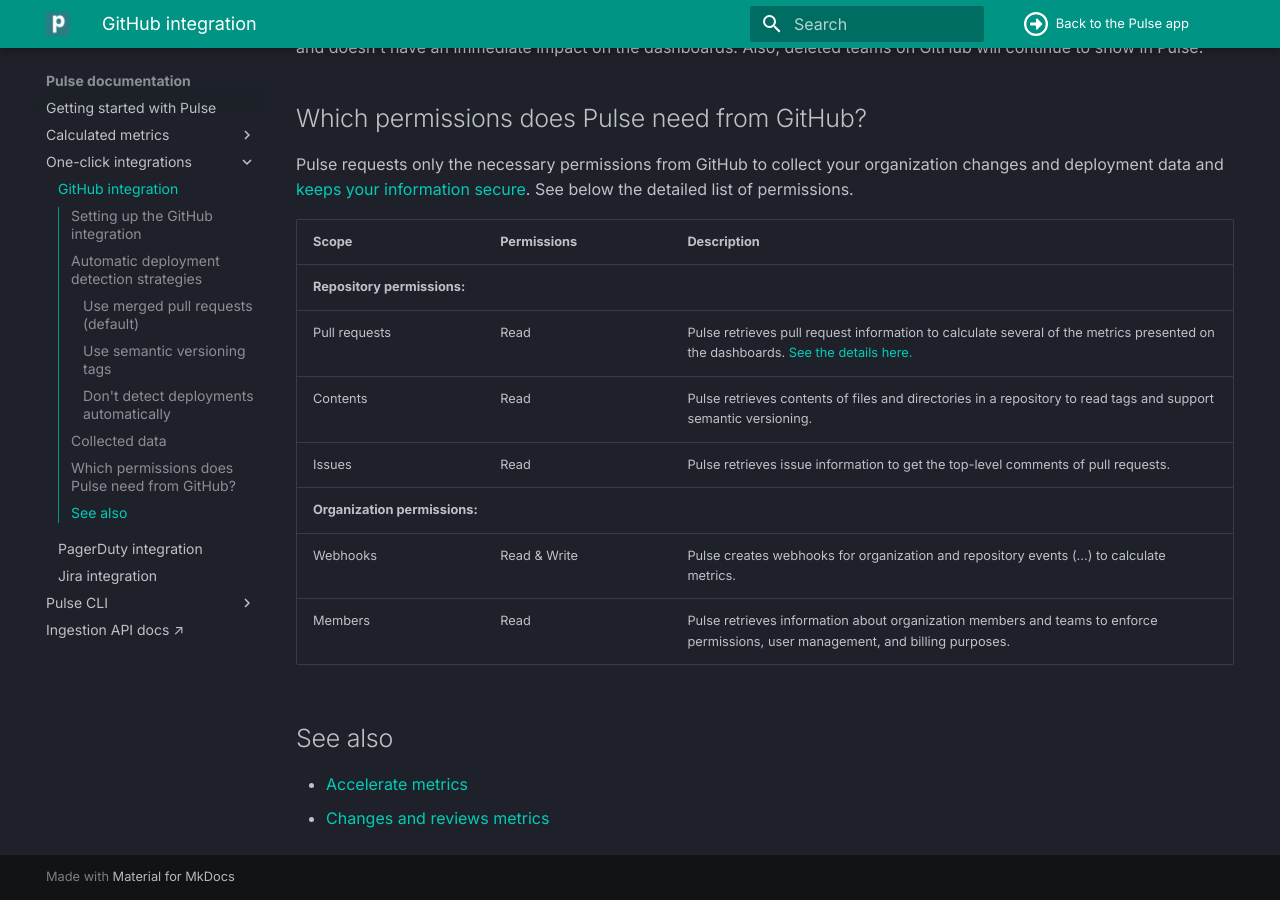
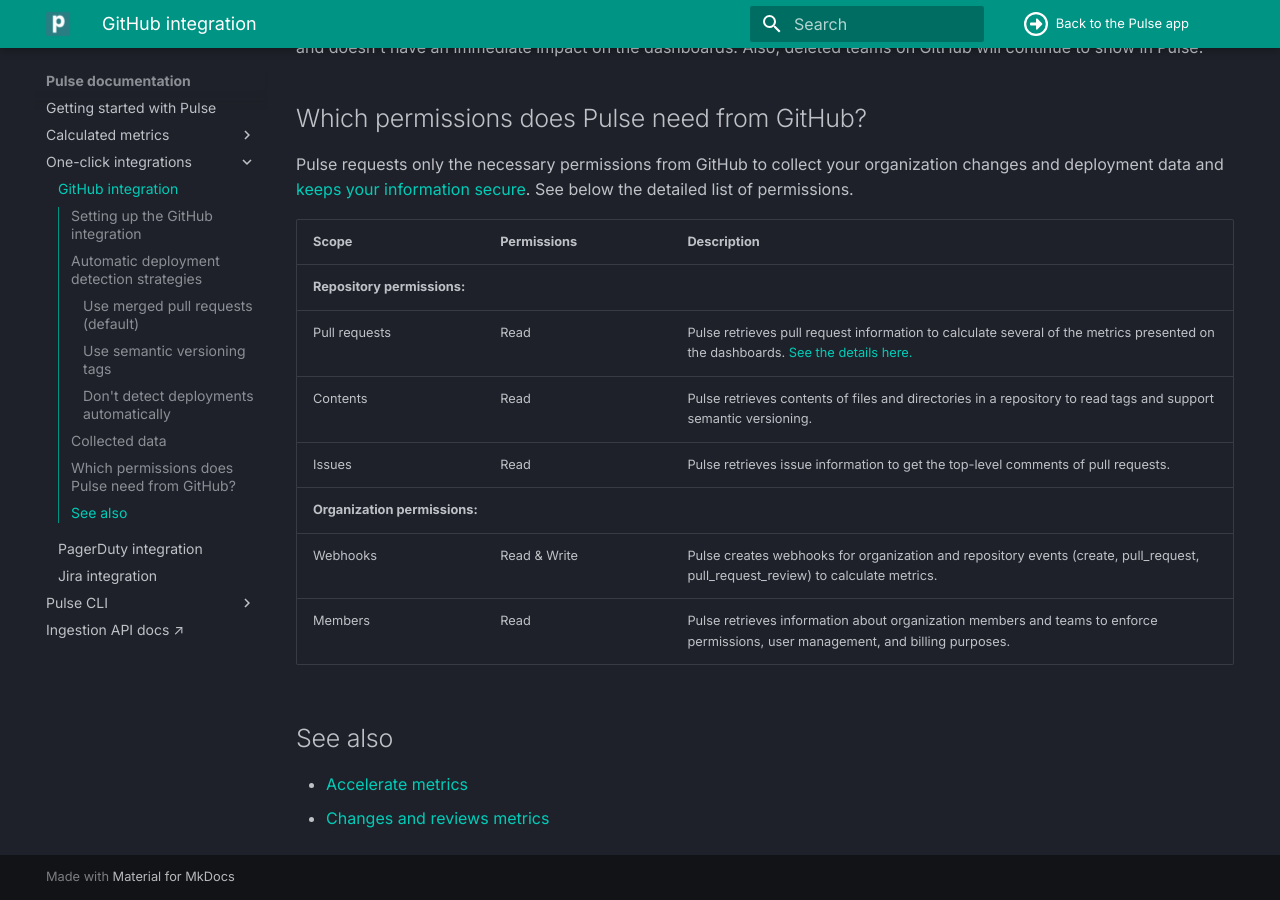
Before and after one commit to codacy/pulse-user-docs, an MkDocs documentation site: the page built from docs/one-click-integrations/github-integration.md, in a window 1280 px wide and 900 px high, scrolled down 4500 px. Built offline with MkDocs 1.6.1 and Material for MkDocs 9.7.7, drawn with Linux system fonts in a browser that asks for light colours.

Commit message:
clean: List the used events

```diff
--- a/docs/one-click-integrations/github-integration.md
+++ b/docs/one-click-integrations/github-integration.md
@@ -181,7 +181,7 @@
     <tr>
       <td>Webhooks</td>
       <td>Read & Write</td>
-      <td>Pulse creates webhooks for organization and repository events (...) to calculate metrics. </td>
+      <td>Pulse creates webhooks for organization and repository events (create, pull_request, pull_request_review) to calculate metrics. </td>
     </tr>
     <tr>
       <td>Members</td>
```
